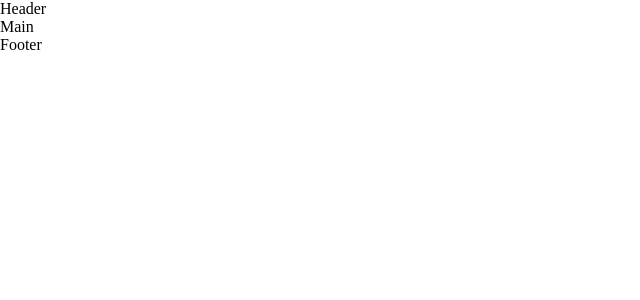
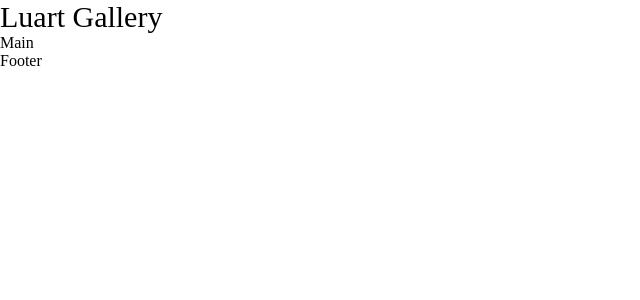
Before and after one commit to Lu-Smith/nott_art_exhibition_react, a React (Create React App) app: page / in a window 1280 px wide. Shown: the top 300 px of the page, without its empty margins (0-640 px from the left). Built offline with nearby package versions, Linux system fonts and the light colour scheme.

Commit message:
Updated Header.js
Installed styled-components

```diff
--- a/package.json
+++ b/package.json
@@ -9,6 +9,7 @@
     "react": "^18.2.0",
     "react-dom": "^18.2.0",
     "react-scripts": "5.0.1",
+    "styled-components": "^5.3.6",
     "web-vitals": "^2.1.4"
   },
   "scripts": {
--- a/src/components/Header.js
+++ b/src/components/Header.js
@@ -1,8 +1,11 @@
-import React from 'react'
+import React from 'react';
+import { Container } from './styles/Header.styled';
 
 const Header = () => {
   return (
-    <div>Header</div>
+    <Container>
+        Luart Gallery
+    </Container>
   )
 }
 
--- /dev/null
+++ b/src/components/styles/Header.styled.js
@@ -0,0 +1,5 @@
+import styled from 'styled-components';
+
+export const Container = styled.div`
+font-size: 30px;
+`
```
Also changed, not shown: 1 other file (tests, documents, lock files or other folders).
